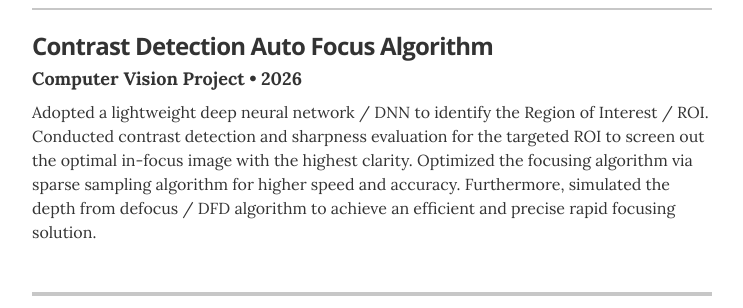
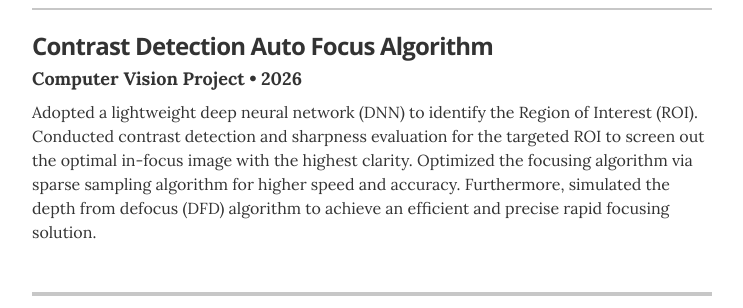
Before and after one commit to d3vzahvv/cv, a Jekyll site: the page built from index.html, in a window 1280 px wide. Shown: the part 1318-1626 px from the top of the page, without its empty margins (268-1011 px from the left). Built offline with Jekyll 4.4.1, drawn with Linux system fonts in a browser that asks for light colours.

```diff
--- a/_data/projects.yml
+++ b/_data/projects.yml
@@ -6,4 +6,4 @@
   role: Computer Vision Project
   duration: 2026
   # url: "#"
-  description: Adopted a lightweight deep neural network / DNN to identify the Region of Interest / ROI. Conducted contrast detection and sharpness evaluation for the targeted ROI to screen out the optimal in-focus image with the highest clarity. Optimized the focusing algorithm via sparse sampling algorithm for higher speed and accuracy. Furthermore, simulated the depth from defocus / DFD algorithm to achieve an efficient and precise rapid focusing solution.
+  description: Adopted a lightweight deep neural network (DNN) to identify the Region of Interest (ROI). Conducted contrast detection and sharpness evaluation for the targeted ROI to screen out the optimal in-focus image with the highest clarity. Optimized the focusing algorithm via sparse sampling algorithm for higher speed and accuracy. Furthermore, simulated the depth from defocus (DFD) algorithm to achieve an efficient and precise rapid focusing solution.
```
